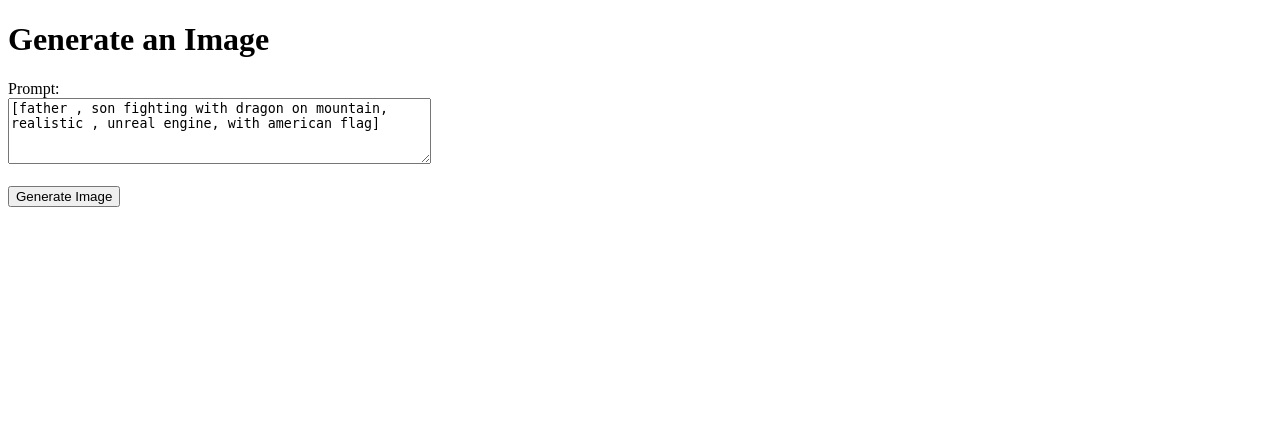
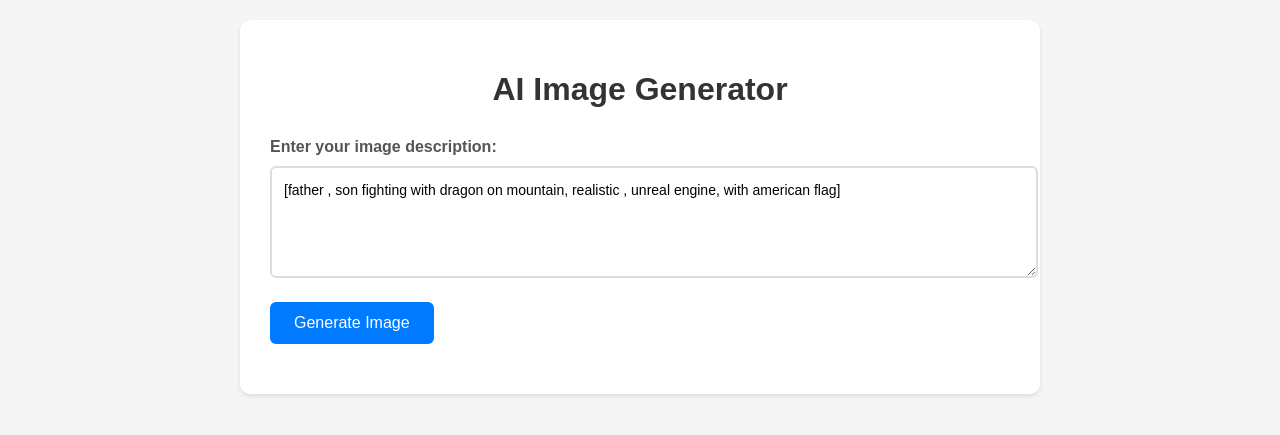
Before and after one commit to GOVINSAGA/image-generation-app, a Flask app: page / in a window 1280 px wide. Shown: the top 435 px of the page. Run offline with Flask 3, Linux system fonts and the light colour scheme.

Commit message:
update 2

```diff
--- a/app.py
+++ b/app.py
@@ -1,42 +1,62 @@
 from flask import Flask, render_template, request, Response
 import base64
 from together import Together
+import os
+from dotenv import load_dotenv
+
+# Load environment variables
+load_dotenv()
 
 app = Flask(__name__)
 
-# Replace with your actual API key
-API_KEY = "829d5e1ed0596f10ffaacfe222cdf4976b278dbb2d36350698518d336bb620bf"
+# Get API key from environment variable
+API_KEY = os.getenv('TOGETHER_API_KEY')
 
 @app.route('/')
 def index():
-    # Render a simple form to input your prompt
     return render_template('index.html')
 
 @app.route('/generate', methods=['POST'])
 def generate():
-    # Get the prompt from the form (or use a default if none provided)
-    prompt = request.form.get("prompt") or "[father , son fighting with dragon on mountain, realistic , unreal engine, with american flag]"
+    try:
+        # Input validation
+        if not request.form.get("prompt"):
+            return "Prompt is required", 400
 
-    # Initialize the Together API client with your API key
-    client = Together(api_key=API_KEY)
+        prompt = request.form.get("prompt")
 
-    # Generate the image using Together's API
-    response = client.images.generate(
-        prompt=prompt,
-        model="black-forest-labs/FLUX.1-schnell-Free",
-        width=1024,
-        height=768,
-        steps=1,
-        n=1,
-        response_format="b64_json"
-    )
+        # Verify API key is available
+        if not API_KEY:
+            return "API key not configured", 500
 
-    # Decode the Base64 response to image bytes
-    img_data = response.data[0].b64_json
-    img_bytes = base64.b64decode(img_data)
+        # Initialize the Together API client
+        client = Together(api_key=API_KEY)
 
-    # Return the image as a PNG
-    return Response(img_bytes, mimetype='image/png')
+        # Generate the image
+        response = client.images.generate(
+            prompt=prompt,
+            model="black-forest-labs/FLUX.1-schnell-Free",
+            width=1024,
+            height=768,
+            steps=1,
+            n=1,
+            response_format="b64_json"
+        )
+
+        # Decode the Base64 response
+        img_data = response.data[0].b64_json
+        img_bytes = base64.b64decode(img_data)
+
+        return Response(img_bytes, mimetype='image/png')
+
+    except Exception as e:
+        # Log the error (in a production environment, use proper logging)
+        print(f"Error generating image: {str(e)}")
+        return f"Error generating image: {str(e)}", 500
 
 if __name__ == '__main__':
-    app.run(debug=True)
+    # Ensure API key is set
+    if not API_KEY:
+        print("Warning: TOGETHER_API_KEY environment variable not set")
+
+    app.run(debug=False)  # Set debug=False in production
--- a/templates/index.html
+++ b/templates/index.html
@@ -2,16 +2,146 @@
 <html lang="en">
 <head>
     <meta charset="UTF-8">
+    <meta name="viewport" content="width=device-width, initial-scale=1.0">
     <title>Image Generation with Together API</title>
+    <style>
+        body {
+            font-family: Arial, sans-serif;
+            max-width: 800px;
+            margin: 0 auto;
+            padding: 20px;
+            background-color: #f5f5f5;
+        }
+
+        .container {
+            background-color: white;
+            padding: 30px;
+            border-radius: 10px;
+            box-shadow: 0 2px 4px rgba(0, 0, 0, 0.1);
+        }
+
+        h1 {
+            color: #333;
+            text-align: center;
+            margin-bottom: 30px;
+        }
+
+        .form-group {
+            margin-bottom: 20px;
+        }
+
+        label {
+            display: block;
+            margin-bottom: 10px;
+            color: #555;
+            font-weight: bold;
+        }
+
+        textarea {
+            width: 100%;
+            padding: 12px;
+            border: 2px solid #ddd;
+            border-radius: 6px;
+            resize: vertical;
+            font-family: inherit;
+            font-size: 14px;
+            line-height: 1.5;
+        }
+
+        textarea:focus {
+            outline: none;
+            border-color: #007bff;
+            box-shadow: 0 0 0 3px rgba(0, 123, 255, 0.1);
+        }
+
+        .submit-btn {
+            background-color: #007bff;
+            color: white;
+            padding: 12px 24px;
+            border: none;
+            border-radius: 6px;
+            cursor: pointer;
+            font-size: 16px;
+            transition: background-color 0.2s;
+        }
+
+        .submit-btn:hover {
+            background-color: #0056b3;
+        }
+
+        #loading {
+            display: none;
+            text-align: center;
+            margin-top: 20px;
+            color: #666;
+        }
+
+        #result {
+            margin-top: 20px;
+            text-align: center;
+        }
+
+        #result img {
+            max-width: 100%;
+            border-radius: 8px;
+            box-shadow: 0 2px 4px rgba(0, 0, 0, 0.1);
+        }
+    </style>
 </head>
 <body>
-    <h1>Generate an Image</h1>
-    <form action="/generate" method="post">
-        <label for="prompt">Prompt:</label><br>
-        <textarea id="prompt" name="prompt" rows="4" cols="50">
-[father , son fighting with dragon on mountain, realistic , unreal engine, with american flag]
-        </textarea><br><br>
-        <input type="submit" value="Generate Image">
-    </form>
+    <div class="container">
+        <h1>AI Image Generator</h1>
+        <form id="generateForm" action="/generate" method="post">
+            <div class="form-group">
+                <label for="prompt">Enter your image description:</label>
+                <textarea
+                    id="prompt"
+                    name="prompt"
+                    rows="4"
+                    placeholder="Describe the image you want to generate..."
+                    required
+                >[father , son fighting with dragon on mountain, realistic , unreal engine, with american flag]</textarea>
+            </div>
+            <button type="submit" class="submit-btn">Generate Image</button>
+        </form>
+
+        <div id="loading">
+            Generating your image... Please wait...
+        </div>
+
+        <div id="result"></div>
+    </div>
+
+    <script>
+        document.getElementById('generateForm').addEventListener('submit', async (e) => {
+            e.preventDefault();
+
+            const loading = document.getElementById('loading');
+            const result = document.getElementById('result');
+
+            loading.style.display = 'block';
+            result.innerHTML = '';
+
+            try {
+                const response = await fetch('/generate', {
+                    method: 'POST',
+                    body: new FormData(e.target)
+                });
+
+                if (!response.ok) {
+                    throw new Error(`HTTP error! status: ${response.status}`);
+                }
+
+                const blob = await response.blob();
+                const img = document.createElement('img');
+                img.src = URL.createObjectURL(blob);
+                result.appendChild(img);
+            } catch (error) {
+                result.innerHTML = `<p style="color: red;">Error generating image: ${error.message}</p>`;
+            } finally {
+                loading.style.display = 'none';
+            }
+        });
+    </script>
 </body>
 </html>
```
Also changed, not shown: 2 other files.
